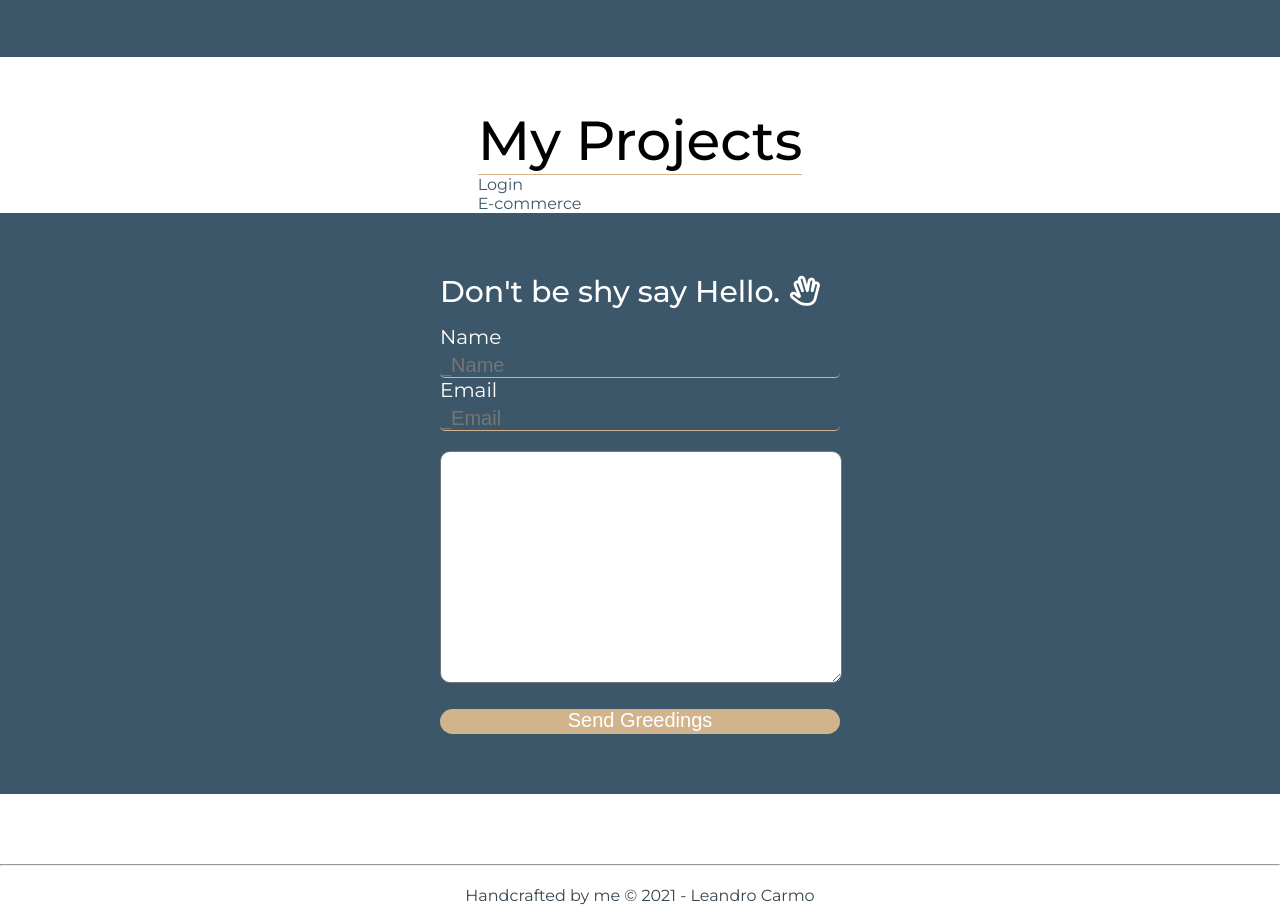
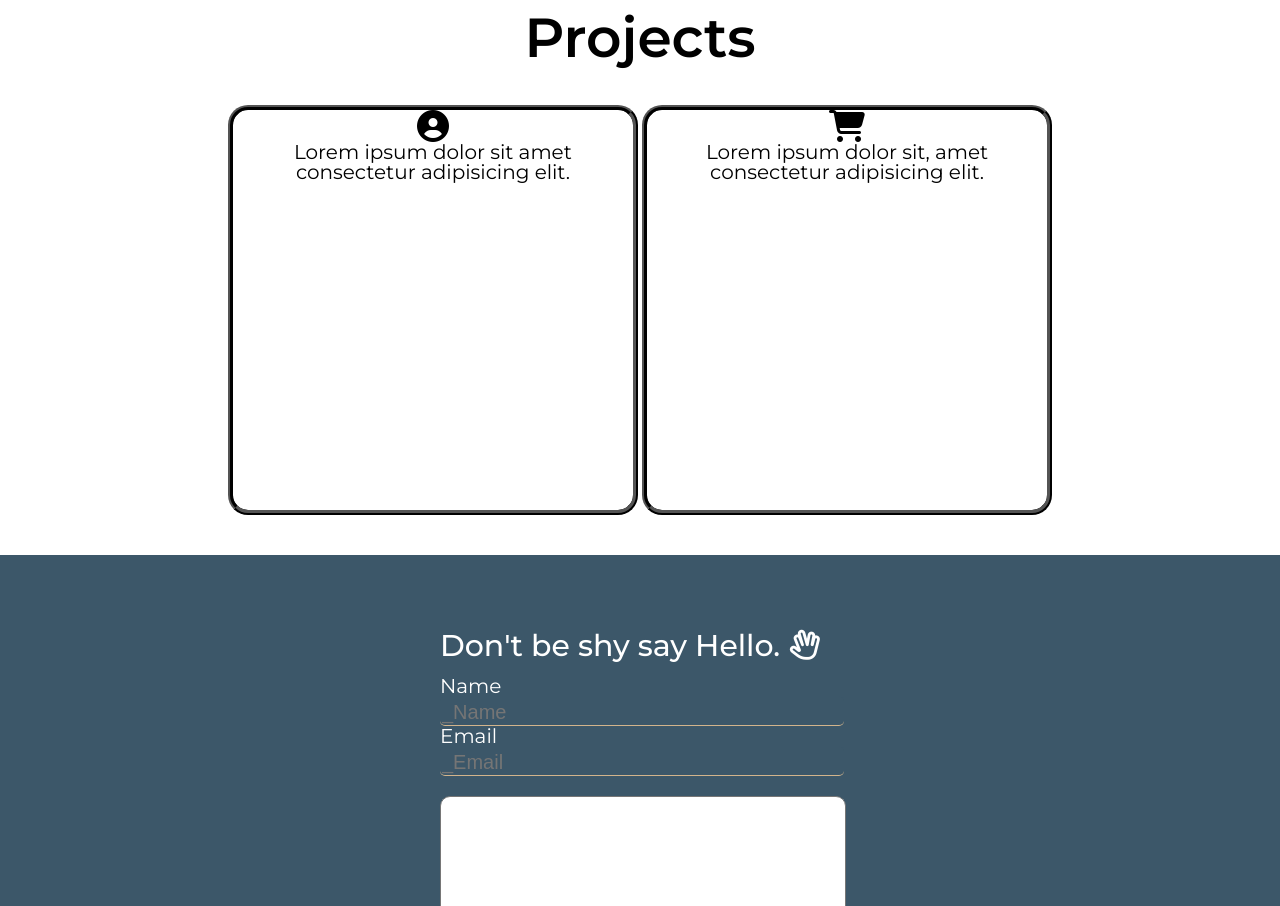
Before and after one commit to leandro-alves-carmo/portfolio-repo, a plain HTML site: page index.html in a window 1280 px wide. Shown: the part 1894-2800 px from the top of the page. Drawn offline with Linux system fonts and the light colour scheme.

Commit message:
added projects section fixed root setting

```diff
--- a/index.html
+++ b/index.html
@@ -39,22 +39,22 @@
       </div>
       <nav class="nav-top">
         <ul>
-          <li><a href="#home">home</a></li>
+          <li><a href="#hero-section">home</a></li>
         </ul>
         <ul>
-          <li><a href="#about">about</a></li>
+          <li><a href="#about-section">about</a></li>
         </ul>
         <ul>
-          <li><a href="#project">projects</a></li>
+          <li><a href="#pj-section">projects</a></li>
         </ul>
         <ul>
-          <li><a href="#contact">contact</a></li>
+          <li><a href="#contact-section">contact</a></li>
         </ul>
       </nav>
     </header>
     <!---------------------------------------------------------------->
     <!-- Hero -->
-    <div class="main">
+    <div id="hero-section" class="main">
       <div class="box">
         <div class="title">
           <h1>Front-end <span>Developer</span></h1>
@@ -66,7 +66,7 @@
     </div>
     <!---------------------------------------------------------------->
     <!-- About -->
-    <div class="about">
+    <div id="about-section" class="about">
       <div class="small-container">
         <div class="container">
           <h2>About:</h2>
@@ -94,17 +94,17 @@
           <!----->
           <h2>Languages I speak:</h2>
           <div class="icons">
-            <i class="fa-lg fab fa-html5"> HTML5</i>
-            <i class="fa-lg fab fa-css3-alt"> CSS3</i>
-            <i class="fa-lg fab fa-js"> JavaScript</i>
+            <i class="fa-lg fab fa-html5"> HTML5 </i>
+            <i class="fa-lg fab fa-css3-alt"> CSS3 </i>
+            <i class="fa-lg fab fa-js"> JavaScript </i>
           </div>
           <br />
           <hr />
           <!----->
           <h2>Dev Tools:</h2>
           <div class="icons">
-            <i class="fa-lg fas fa-code"> Visual Code Studio</i>
-            <i class="fa-lg fab fa-github-square"> GitHub</i>
+            <i class="fa-lg fas fa-code"> Visual Code Studio </i>
+            <i class="fa-lg fab fa-github-square"> GitHub </i>
           </div>
         </div>
       </div>
@@ -112,18 +112,21 @@
     <!---------------------------------------------------------------->
     <!-- Projects -->
     <div class="main">
-      <div class="projects">
-        <h1>My Projects</h1>
-        <ul>
-          <li><a href="#">Login</a></li>
-          <li><a href="#">E-commerce</a></li>
-        </ul>
+      <div id="pj-section" class="projects">
+        <h1>Projects</h1>
+        <div class="column">
+          <i class="fa-2x fas fa-user-circle"></i>
+          <p>Lorem ipsum dolor sit amet consectetur adipisicing elit.</p>
+        </div>
+        <div class="column">
+          <i class="fa-2x fas fa-shopping-cart"></i>
+          <p>Lorem ipsum dolor sit, amet consectetur adipisicing elit.</p>
+        </div>
       </div>
     </div>
     <!---------------------------------------------------------------->
     <!-- Contact -->
-
-    <div class="about">
+    <div id="contact-section" class="about">
       <div class="info">
         <h1>Don't be shy say Hello. <i class="far fa-hand-spock"></i></h1>
         <form action="">
@@ -141,7 +144,6 @@
     </div>
     <!---------------------------------------------------------------->
     <!-- Footer -->
-
     <div class="copyright">
       <hr />
       <p>Handcrafted by me &copy; 2021 - Leandro Carmo</p>
--- a/styles.css
+++ b/styles.css
@@ -1,22 +1,60 @@
-/*------------
----- root ----
----------#ffab35-----*/
-*,*::after,*::before {
-    padding: 0;
-    margin: 0;
+/*--------------
+----- root -----
+----------------*/
+html, body, div, span, applet, object, iframe,
+h1, h2, h3, h4, h5, h6, p, blockquote, pre,
+a, abbr, acronym, address, big, cite, code,
+del, dfn, em, img, ins, kbd, q, s, samp,
+small, strike, strong, sub, sup, tt, var,
+b, u, i, center,
+dl, dt, dd, ol, ul, li,
+fieldset, form, label, legend,
+table, caption, tbody, tfoot, thead, tr, th, td,
+article, aside, canvas, details, embed,
+figure, figcaption, footer, header, hgroup,
+menu, nav, output, ruby, section, summary,
+time, mark, audio, video {
+	margin: 0;
+	padding: 0;
+	border: 0;
+	font-size: 100%;
+	font: inherit;
+	vertical-align: baseline;
 }
 
-:root{
-    --Tan: #d2b48c;
-    --Charcoal: #3c5769;
+article, aside, details, figcaption, figure,
+footer, header, hgroup, menu, nav, section {
+	display: block;
 }
 
 body {
+	line-height: 1;
+    scroll-behavior: smooth;
     font-family: 'Montserrat', sans-serif;
 }
 
-li {
-    list-style-type: none;
+ol, ul {
+	list-style: none;
+}
+
+blockquote, q {
+	quotes: none;
+}
+
+blockquote:before, blockquote:after,
+q:before, q:after {
+	content: '';
+	content: none;
+}
+
+table {
+	border-collapse: collapse;
+	border-spacing: 0;
+}
+
+:root {
+    --Tan: #d2b48c;
+    --Charcoal: #3c5769;
 }
 
 a {
@@ -40,6 +78,7 @@ h1,h2,h3,h4 {
     height: 80px;
     width: 100%;
 }
+
 .header h1 {
     font-size: 45px;
 }
@@ -56,7 +95,7 @@ h1,h2,h3,h4 {
     margin: 9px 0px 0px 10px;
 }
 
-.fa-lg{
+.fa-lg {
     padding-left: 5px;
 }
 
@@ -67,11 +106,12 @@ h1,h2,h3,h4 {
 }
 
 .logo h1 {
-    cursor: progress;
+    cursor: pointer;
 }
+
 .logo span {
     color: var(--Tan);
-    cursor: progress;
+    cursor: grabbing;
 }
 
 .nav-top {
@@ -95,9 +135,9 @@ h1,h2,h3,h4 {
     color: var(--Tan);
 }
 
-/*------------
----- Hero ----
---------------*/
+/*----------------
+------ Hero ------
+------------------*/
 .main {
     display: flex;
     margin: 50px auto 0 auto;
@@ -119,7 +159,8 @@ h1,h2,h3,h4 {
 }
 
 .title h2 {
-    margin: 0 auto;
+    font-size: 25px;
+    margin: 15px auto;
 }
 
 .title img {
@@ -128,9 +169,9 @@ h1,h2,h3,h4 {
     margin: 70px auto;
 }
 
-/*-------------
----- about ----
---------------*/
+/*-----------------
+------ about ------
+-------------------*/
 .about {
     display: flex;
     flex-direction:column;
@@ -155,6 +196,7 @@ h1,h2,h3,h4 {
     flex-direction: column;
     margin: 0 auto;
 }
+
 .container hr {
     border: linear;
     margin: 35px ;
@@ -184,29 +226,45 @@ h1,h2,h3,h4 {
     margin: 10px 20px 0 auto;
 }
 
-/*----------------
----- Projects ----
-------------------*/
+/*------------------
+----- Projects -----
+--------------------*/
 .projects {
+    flex-wrap: wrap;
     margin: 0 auto;
 }
 
 .projects h1 {
-    border-bottom: 1px solid var(--Tan);
+    text-align: center;
+    font-weight: 600;
 }
 
-/*--------------
----- Contact----
-----------------*/
+.column {
+    display: inline-block;
+    width: 400px;
+    height: 400px;
+    text-align: center;
+    margin: 40px auto;
+    border: 5px ridge #000;
+    border-radius: 20px;
+}
+
+.column p {
+    font-size: 20px;
+}
+
+
+/*-----------------
+----- Contact -----
+-------------------*/
 .contact {
     display: flex;
 }
 
 .info {
-
     height: 100%;
     width: 400px;
-    margin: 0 auto;
+    padding: 15px;
     font-size: 20px;
 }
 
@@ -214,7 +272,6 @@ h1,h2,h3,h4 {
     font-size: 30px;
     padding-bottom: 15px;
 }
-
 
 .info input[type="text"], input[type="email"] {
     background-color: var(--Charcoal);
@@ -251,16 +308,18 @@ textarea {
     font-size: 20px;
     border-radius: 10px;
 }
+
 /*--------------
 ---- Footer ----
 ----------------*/
 
 .copyright {
-    margin: 70px auto 20px auto;
+    margin: 0 auto;
     color:#36454F;
     text-align: center;
 }
 
 .copyright hr {
+    border: 1px solid var(--Tan);
     margin: 20px auto;
 }
```
